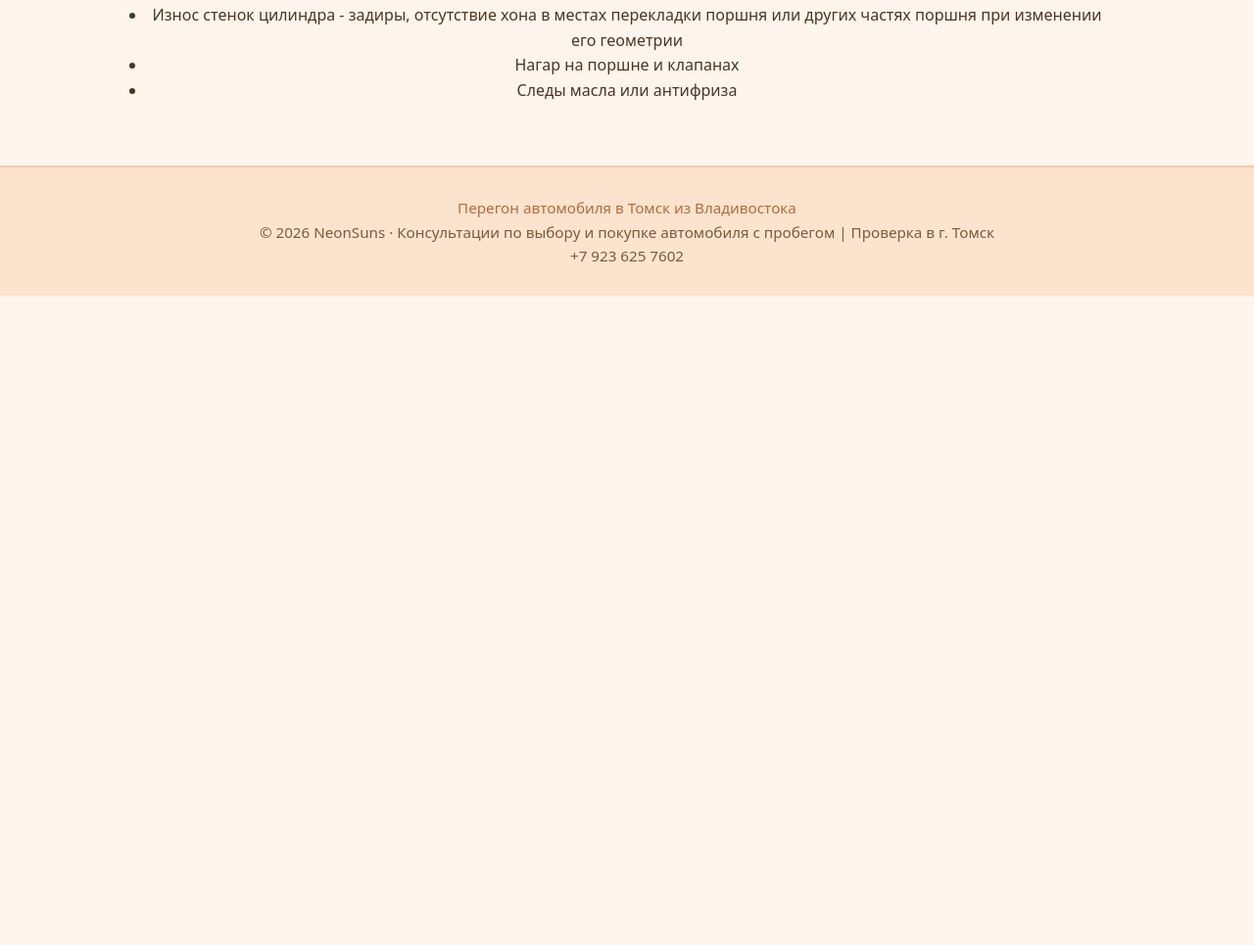
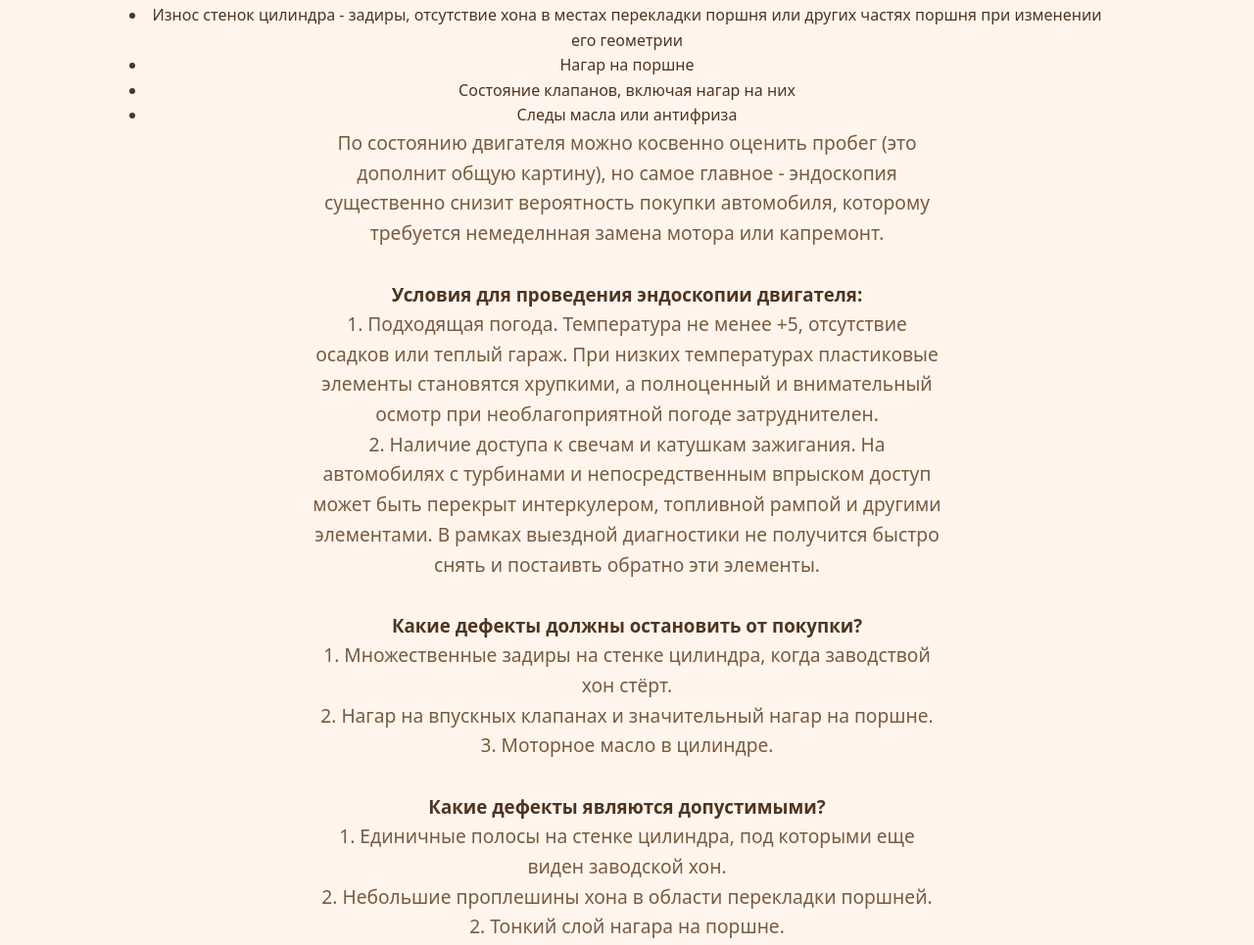
Before and after one commit to fedorov21951/neonsuns, a plain HTML site: page kak_sdelat_endoskopiyu_dvigatelya.html in a window 1280 px wide. Shown: the part 820-1785 px from the top of the page at 98% size. Before the commit the page ends 1122 px from the top, so only its background shows below. Drawn offline with Linux system fonts and the light colour scheme.

Commit message:
Update kak_sdelat_endoskopiyu_dvigatelya.html

```diff
--- a/kak_sdelat_endoskopiyu_dvigatelya.html
+++ b/kak_sdelat_endoskopiyu_dvigatelya.html
@@ -39,9 +39,32 @@
         </p>
         <ul>
             <li>Износ стенок цилиндра - задиры, отсутствие хона в местах перекладки поршня или других частях поршня при изменении его геометрии</li>
-            <li>Нагар на поршне и клапанах</li>
+            <li>Нагар на поршне</li>
+            <li>Состояние клапанов, включая нагар на них</li>
             <li>Следы масла или антифриза</li>
         </ul>
+        <p>По состоянию двигателя можно косвенно оценить пробег (это дополнит общую картину), но самое главное - эндоскопия существенно снизит вероятность покупки автомобиля, которому требуется немеделнная замена мотора или капремонт.</p>
+        <h3>Условия для проведения эндоскопии двигателя:</h3>
+        <p>
+            1. Подходящая погода. Температура не менее +5, отсутствие осадков или теплый гараж. При низких температурах пластиковые элементы становятся хрупкими, а полноценный и внимательный осмотр при необлагоприятной погоде затруднителен.
+            <br/>
+            2. Наличие доступа к свечам и катушкам зажигания. На автомобилях с турбинами и непосредственным впрыском доступ может быть перекрыт интеркулером, топливной рампой и другими элементами. В рамках выездной диагностики не получится быстро снять и постаивть обратно эти элементы.
+            <br/>
+        </p>
+        <h3>Какие дефекты должны остановить от покупки?</h3>
+        <p>
+            1. Множественные задиры на стенке цилиндра, когда заводствой хон стёрт.
+            <br/>
+            2. Нагар на впускных клапанах и значительный нагар на поршне. <br/>
+            3. Моторное масло в цилиндре.
+        </p>
+          <h3>Какие дефекты являются допустимыми?</h3>
+        <p>
+            1. Единичные полосы на стенке цилиндра, под которыми еще виден заводской хон.
+            <br/>
+            2. Небольшие проплешины хона в области перекладки поршней. <br/>
+            2. Тонкий слой нагара на поршне. <br/>
+        </p>
     </section>
 
 
```
